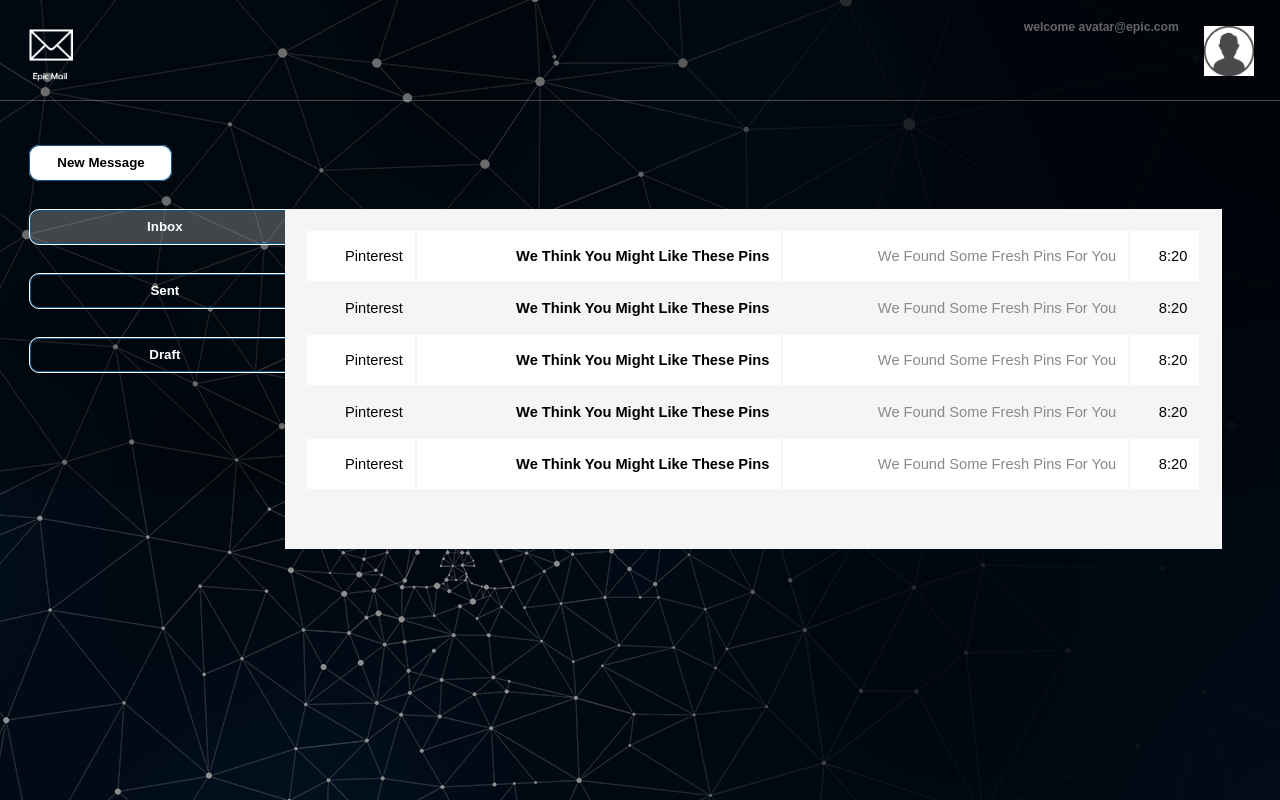
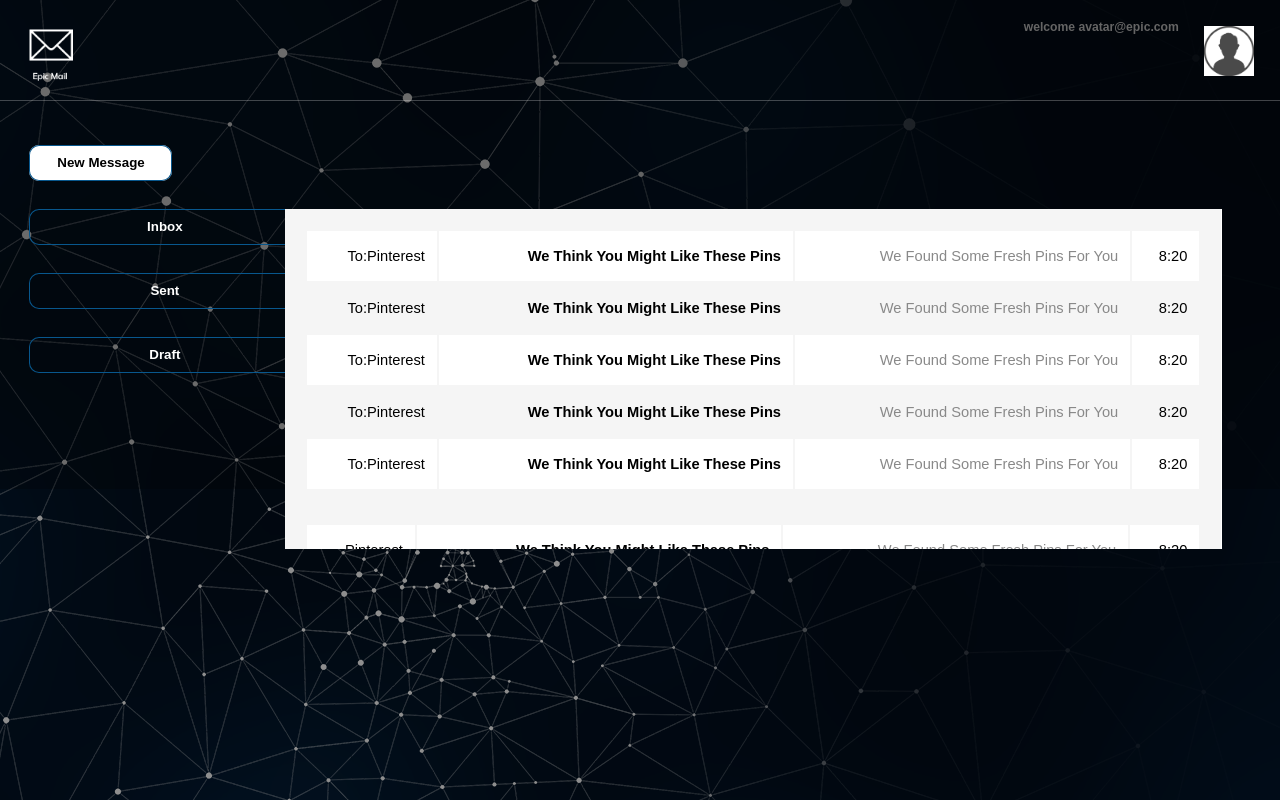
Before and after one commit to Diama1/EPIC-Mail, a plain HTML site: page UI/html/email.html in a window 1280 px wide. Drawn offline with Linux system fonts and the light colour scheme.

Commit message:
Implement uI to view sent messages

```diff
--- a/UI/css/main.css
+++ b/UI/css/main.css
@@ -116,6 +116,7 @@
     input[type="submit"],
 input[type="reset"],
 input[type="button"],
+#item,
 
 .button {
   -moz-appearance: none;
@@ -141,6 +142,7 @@
   input[type="submit"],
 input[type="reset"],
 input[type="button"],
+#item,
 
 .button {
   background-color: #08578d;
@@ -150,6 +152,7 @@
   input[type="reset"]:hover,
   input[type="button"]:hover,
   button:hover,
+  #item:hover,
   .button:hover {
     box-shadow: inset 0 0 0 1px #08578d;
     background-color: transparent;
@@ -158,6 +161,7 @@
     input[type="reset"]:hover:active,
     input[type="button"]:hover:active,
     button:hover:active,
+    #item,
     .button:hover:active {
       background-color: transparent;
     color:#08578d;
@@ -638,17 +642,13 @@
     border-right: solid 1px #fff;
     overflow:auto;
   }
-  .inbox #item
+  .inbox .item
   {
-    background-color: transparent;
+    background-color: rgba(255, 255, 255, 0.25);
     border:solid 1px #fff;
     border-color: #fff;
   }
-  .inbox .active
-  {
-    background-color: rgba(255, 255, 255, 0.25);
-    border:solid 1px #fff;
-  }
+
   .inbox .list a
   {
     color:#000;
--- a/UI/html/email.html
+++ b/UI/html/email.html
@@ -81,17 +81,17 @@
 
                             </li><br><br>
                             <li>
-                                <button class="button active" onclick="hideMessage()"  id="item_active" style="width:271px;border-radius:10px 0px 0px 10px;color: white;float:left">Inbox
+                                <button class="item" onclick="hideMessage()"  id="item" style="width:271px;border-radius:10px 0px 0px 10px;color: white;float:left">Inbox
 
                                 </button><br><br>
                             </li><br><br>
                             <li>
-                                <button class="button " id="item" style="width:271px;border-radius:10px 0px 0px 10px;color: white;float:left">Sent
+                                <button  onclick="sent()" id="item" style="width:271px;border-radius:10px 0px 0px 10px;color: white;float:left">Sent
 
                                 </button><br><br>
                             </li><br><br>
                             <li>
-                                <button class="button" id="item" style="width:271px;border-radius:10px 0px 0px 10px;color: white;float:left">Draft
+                                <button  id="item" style="width:271px;border-radius:10px 0px 0px 10px;color: white;float:left">Draft
 
                                 </button><br><br>
                             </li><br><br>
@@ -102,7 +102,47 @@
 
             </div>
             <div class="list">
-                <table id="table">
+
+                <table id="table_sent">
+
+                    <tr data-href="#pinterest" onclick="showSent()">
+                        <td><a href="#pinterest" >To:Pinterest</a></td>
+                        <td><a href="#pinterest"><b>We think you might like these Pins</b></a></td>
+                        <td><a href="#pinterest" style="color:#898989">We found some fresh Pins for you</a></td>
+                        <td><a href="#pinterest">8:20</a></td>
+
+                    </tr>
+                    <tr data-href="#pinterest" onclick="showSent()">
+                            <td><a href="##pinterest">To:Pinterest</a></td>
+                            <td><a href="##pinterest"><b>We think you might like these Pins</b></a></td>
+                            <td><a href="#" style="color:#898989">We found some fresh Pins for you</a></td>
+                            <td><a href="#">8:20</a></td>
+
+                        </tr>
+                        <tr data-href="#pinterest" onclick="showSent()">
+                                <td><a href="#pinterest">To:Pinterest</a></td>
+                                <td><a href="#pinterest"><b>We think you might like these Pins</b></a></td>
+                                <td><a href="#pinterest" style="color:#898989">We found some fresh Pins for you</a></td>
+                                <td><a href="#pinterest">8:20</a></td>
+
+                            </tr>
+                            <tr data-href="#pinterest" onclick="showSent()">
+                                    <td><a href="#pinterest">To:Pinterest</a></td>
+                                    <td><a href="#pinterest"><b>We think you might like these Pins</b></a></td>
+                                    <td><a href="#pinterest" style="color:#898989">We found some fresh Pins for you</a></td>
+                                    <td><a href="#pinterest">8:20</a></td>
+
+                                </tr>
+                                <tr data-href="#pinterest" onclick="showSent()">
+                                        <td><a href="#pinterest">To:Pinterest</a></td>
+                                        <td><a href="#pinterest"><b>We think you might like these Pins</b></a></td>
+                                        <td><a href="#pinterest" style="color:#898989">We found some fresh Pins for you</a></td>
+                                        <td><a href="#pinterest">8:20</a></td>
+
+                                    </tr>
+                </table>
+
+                <table id="table_inbox">
                         <tr data-href="#pinterest" onclick="showMessage()">
                             <td><a href="#pinterest" >Pinterest</a></td>
                             <td><a href="#pinterest"><b>We think you might like these Pins</b></a></td>
@@ -209,15 +249,31 @@
 
                 }
                 function showMessage() {
-                    document.getElementById('table').style.display = "none";
+                    document.getElementById('table_inbox').style.display = "none";
                     document.getElementById('msg').style.display = "block";
                 }
                 function hideMessage() {
-                    document.getElementById('table').style.display = "block";
+                    document.getElementById('table_inbox').style.display = "block";
+                    document.getElementById('msg').style.display = "none";
+                    document.getElementById('table_sent').style.display = "none";
+
+
+                }
+
+                function showSent() {
+                    document.getElementById('table_sent').style.display = "none";
+                    document.getElementById('msg').style.display = "block";
+                }
+                function sent() {
+                    document.getElementById('table_inbox').style.display = "none";
+                    document.getElementById('table_sent').style.display = "block";
+
                     document.getElementById('msg').style.display = "none";
                 }
                 </script>
 
 
+
+
     </body>
     </html>
```
Lines whose indentation alone changed are shown as unchanged.
